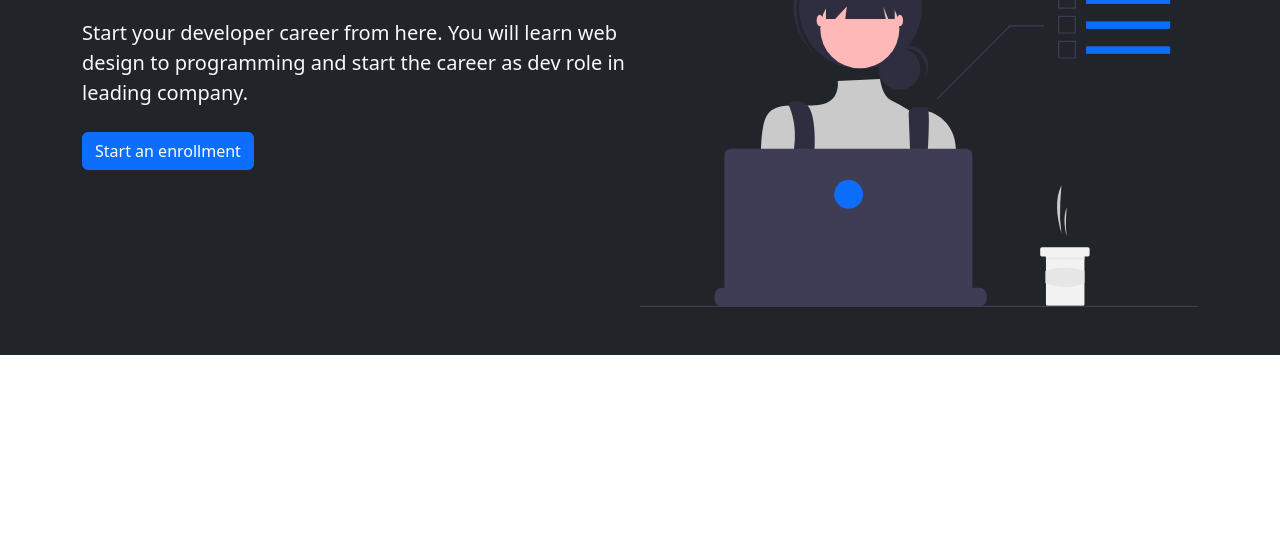
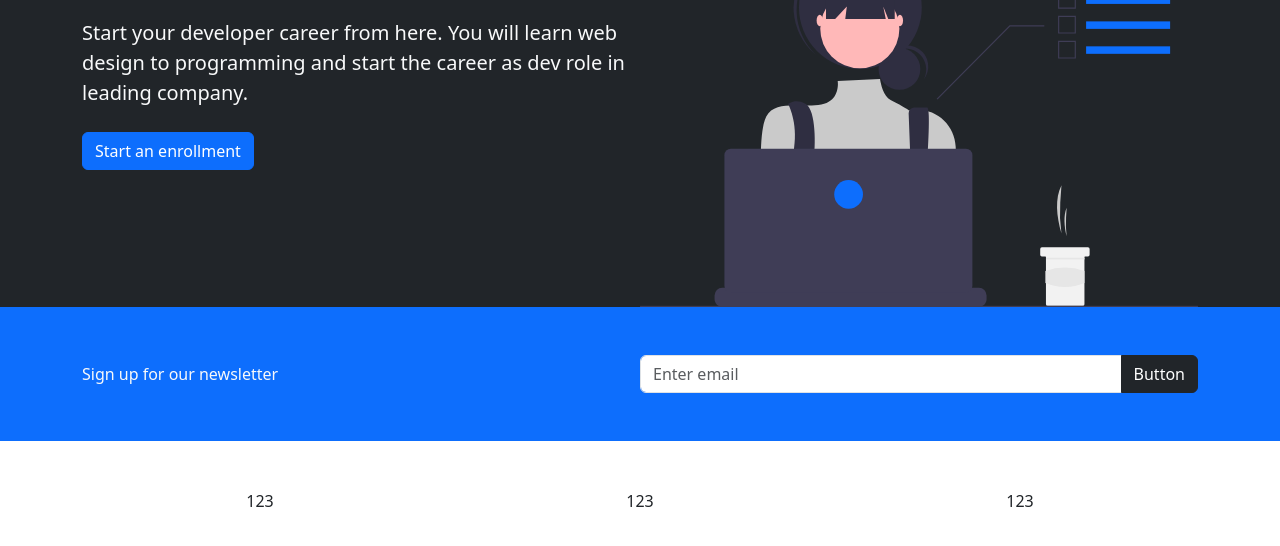
Before and after one commit to donkimc/singlepage, a plain HTML site: page index.html in a window 1280 px wide. Shown: the part 174-720 px from the top of the page. Drawn offline with nearby package versions, Linux system fonts and the light colour scheme.

Commit message:
newsletter

```diff
--- a/index.html
+++ b/index.html
@@ -5,8 +5,10 @@
     <meta http-equiv="X-UA-Compatible" content="IE=edge">
     <meta name="viewport" content="width=device-width, initial-scale=1.0">
     <link href="https://cdn.jsdelivr.net/npm/bootstrap@5.3.0-alpha1/dist/css/bootstrap.min.css" rel="stylesheet" integrity="sha384-GLhlTQ8iRABdZLl6O3oVMWSktQOp6b7In1Zl3/Jr59b6EGGoI1aFkw7cmDA6j6gD" crossorigin="anonymous">
+    <link rel="stylesheet" href="style.css">
     <title>Become a web developer</title>
 </head>
+
 <body>
     <!-- navbar -->
     <nav class="navbar navbar-expand-sm bg-dark navbar-dark py-3">
@@ -32,7 +34,7 @@
     </nav>
 
     <!-- showcase -->
-    <section class="bg-dark text-light p-5 text-center text-sm-start">
+    <section class="bg-dark text-light p-5 p-lg-0 pt-lg-5 text-center text-sm-start">
         <div class="container">
             <div class="d-sm-flex aligns-items-center justify-content-between">
                 <div>
@@ -46,6 +48,31 @@
             </div>
         </div>
     </section>
+
+    <!-- newsletter-->
+    <section class="bg-primary text-light p-5">
+        <div class="container">
+            <div class="d-md-flex justify-content-between align-items-center">
+                <div class="mb-3 mb-md-0">Sign up for our newsletter</div>
+                <div class="input-group news-input">
+                    <input type="text" class="form-control" placeholder="Enter email">
+                    <button class="btn btn-dark" type="button" id="">Button</button>
+                </div>
+            </div>
+        </div>
+    </section>
+
+    <!-- boxes -->
+    <section class="p-5 text-center">
+        <div class="container">
+            <div class="row justify-content-between align-items-center">
+                <div class="col">123</div>
+                <div class="col">123</div>
+                <div class="col">123</div>
+            </div>
+        </div>
+    </section>
+
     <!-- <section class="menu">
         <div class="text-bg-dark">
             <p class="p-3">Become a Web Developer</p>
--- a/style.css
+++ b/style.css
@@ -0,0 +1,5 @@
+@media(min-width: 768px) {
+    .news-input {
+        width: 50%;
+    }
+}
```
